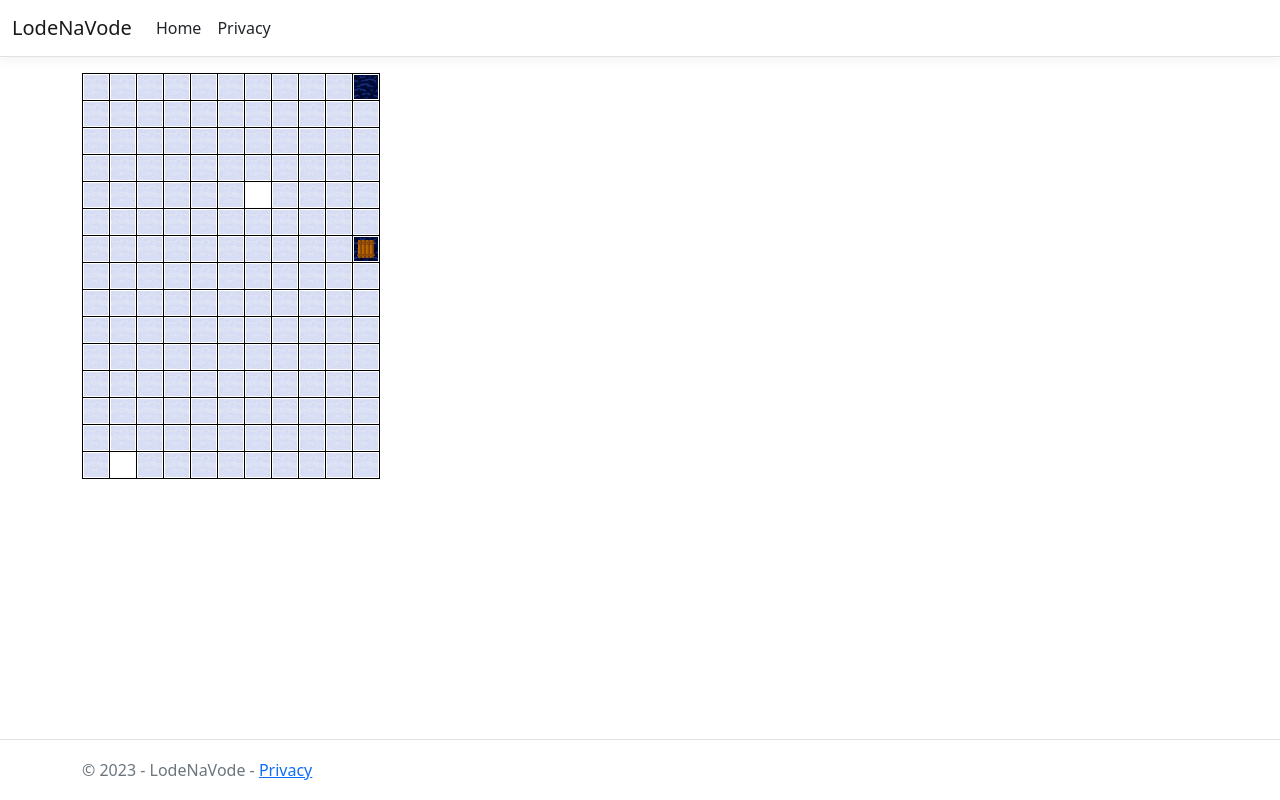
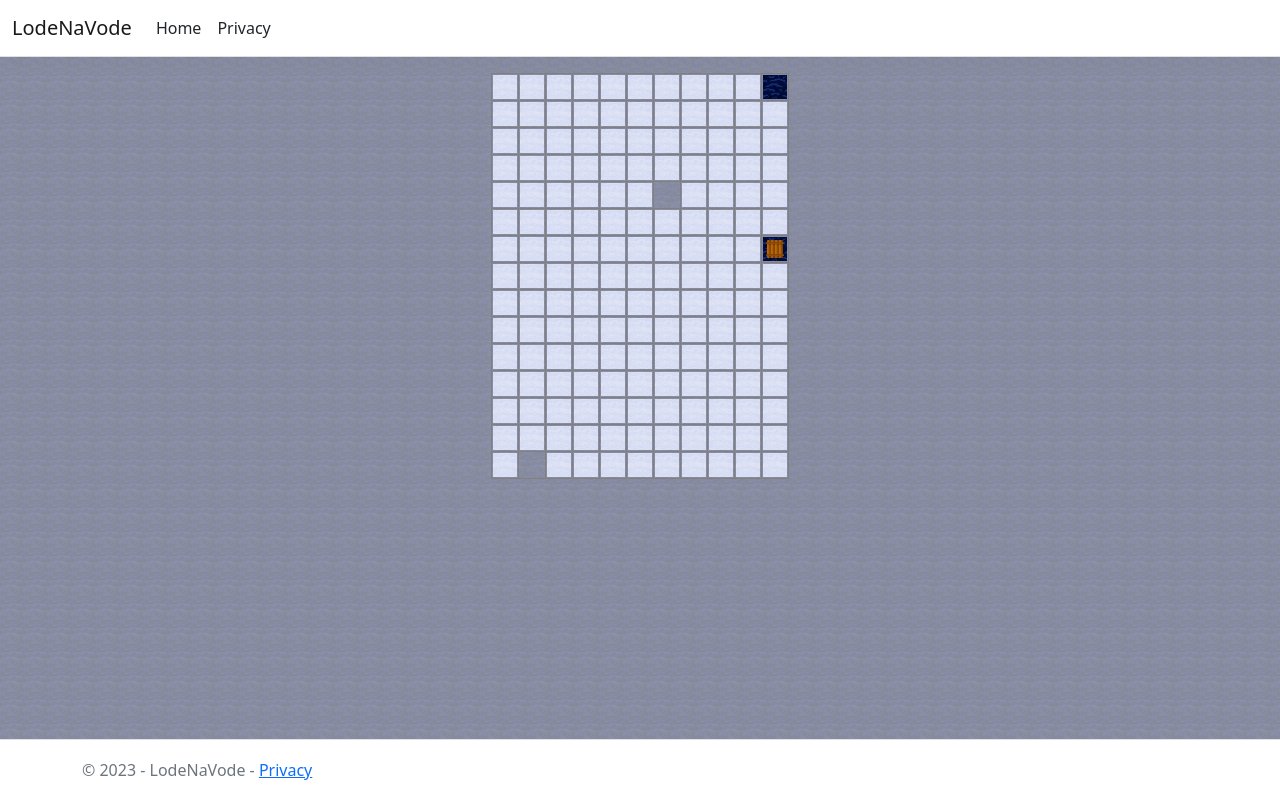
Before and after one commit to sps-trutnov-eps/projekt-2ep-lode_na_vode, an ASP.NET Core app: page / in a window 1280 px wide. Run offline with ASP.NET Core 8, Linux system fonts and the light colour scheme; style sheets or scripts are compiled from the project's sources.

Commit message:
test pozadi

```diff
--- a/Source/LodeNaVode/wwwroot/css/site.css
+++ b/Source/LodeNaVode/wwwroot/css/site.css
@@ -15,10 +15,19 @@ html {
 
 body {
   margin-bottom: 60px;
+  background-image: url('textury/mlha-na-mori.png');
+  background-repeat: repeat;
+}
+footer {
+    background-color: white;
+}
+
+table {
+    margin: auto auto;
 }
 
 .policko {
-    border: solid 1px black;
+    border: solid 1px gray;
     border-collapse:collapse;
     width: 24px;
     height: 24px;
```
